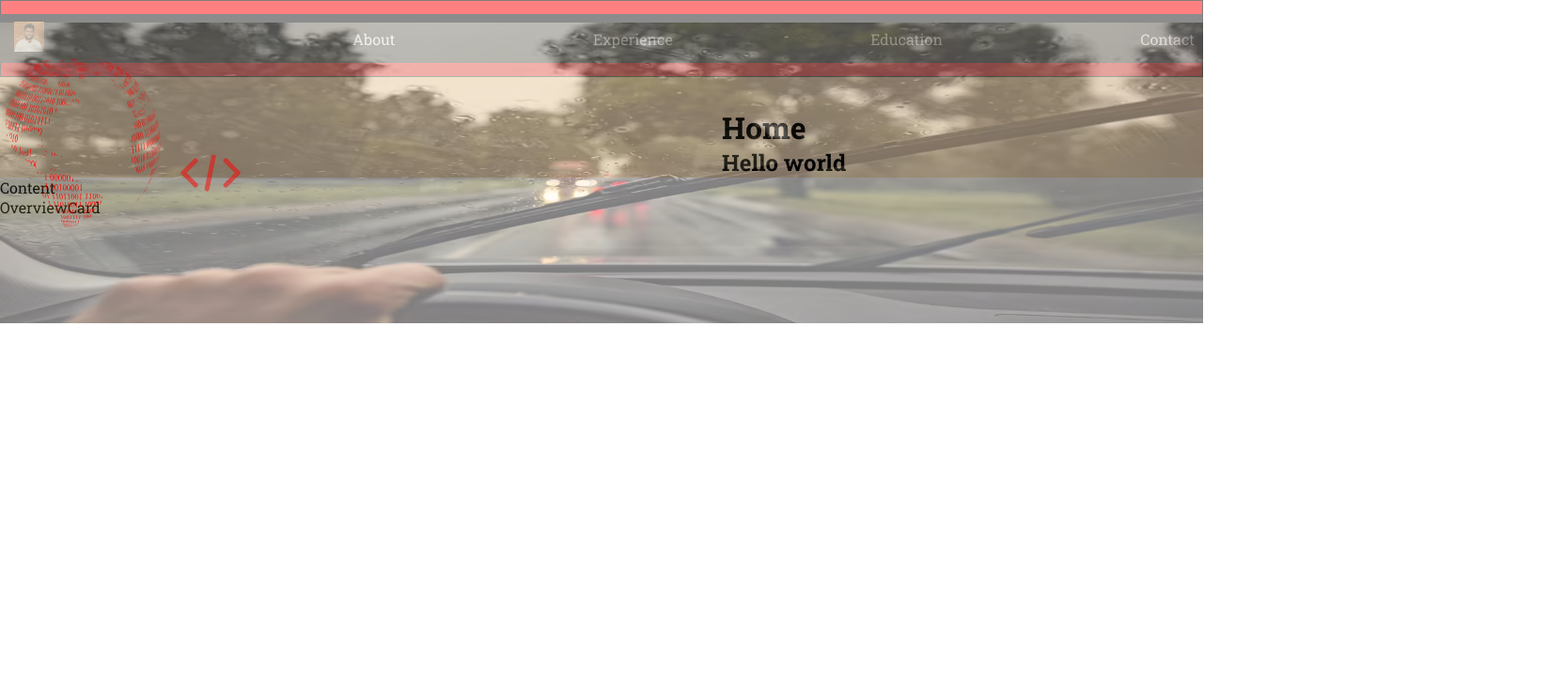
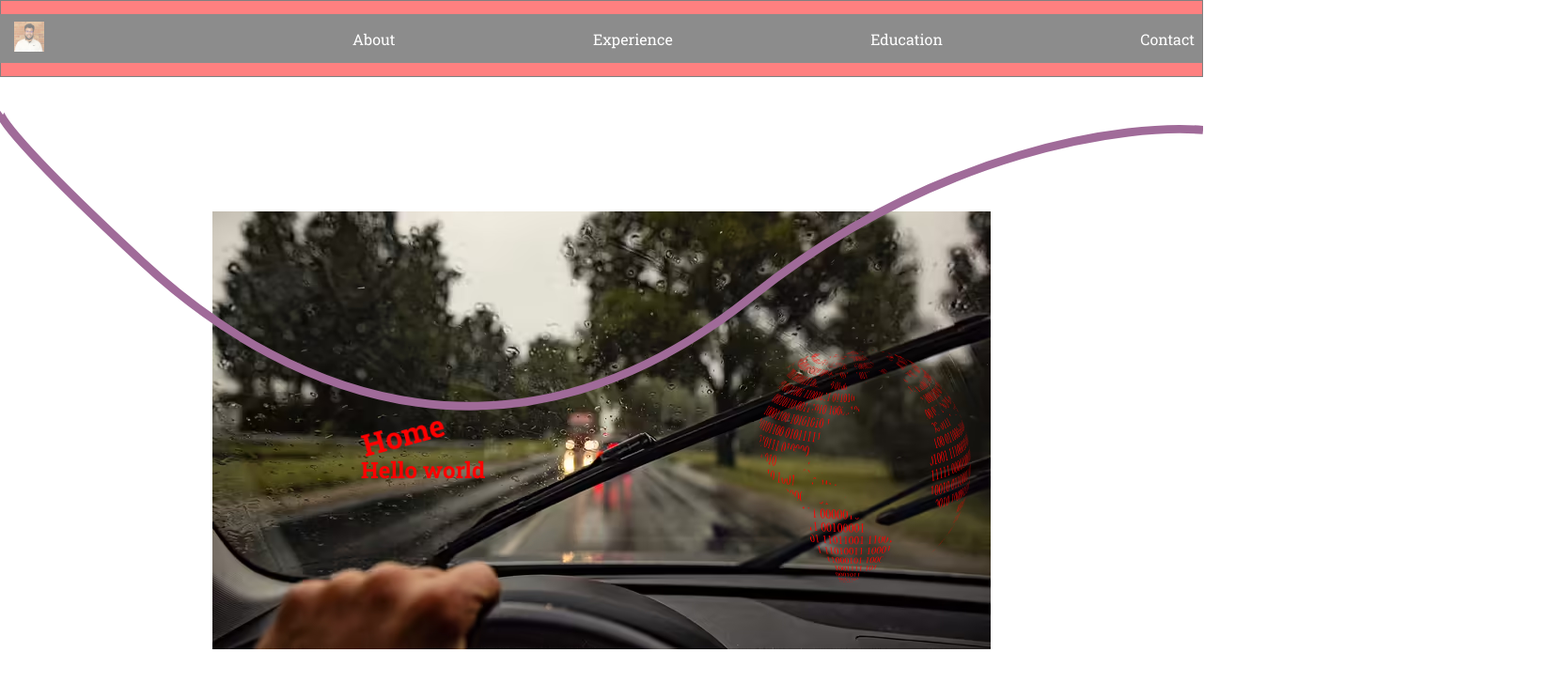
Before and after one commit to Fahd-M/personal-site, a React (Create React App) app: page / in a window 1280 px wide. Shown: the top 728 px of the page at 94% size, 1664 px wide, since content can reach past the window. Built offline with nearby package versions, Linux system fonts and the light colour scheme.

Commit message:
framer motion added with hero animations tested for later use

```diff
--- a/package.json
+++ b/package.json
@@ -7,6 +7,7 @@
     "@testing-library/react": "^13.3.0",
     "@testing-library/user-event": "^13.5.0",
     "axios": "^0.27.2",
+    "framer-motion": "^7.2.1",
     "react": "^18.2.0",
     "react-dom": "^18.2.0",
     "react-router-dom": "5.3",
--- a/src/components/Hero/Hero.js
+++ b/src/components/Hero/Hero.js
@@ -1,21 +1,29 @@
 import React from 'react';
 import './Hero.scss';
-import HeroImg from '../../assets/images/hero-windshield.avif';
+// import HeroImg from '../../assets/images/hero-windshield.avif';
 import closeTag from '../../assets/images/close-tag.svg';
 import binaryWorld from '../../assets/images/binary-world.svg';
+
+import {motion} from 'framer-motion';
+import Waveline from './Waveline';
 
 function Hero() {
   return (
     <div className='hero'>
+      <Waveline />
       <div className='hero__text'>
-        <h1 className='hero__title'>Home</h1>
-        <h2 className='hero__subheading'>Hello world</h2>
+        <motion.h1
+          initial={{rotate: 0, scale: 1}}
+          animate={{rotate: -15}}
+          transition={{duration: 3}}
+          className='hero__title'>
+            Home
+        </motion.h1>
+        <motion.h2 whileHover={{scale: 3, x:-100, y:+50}} transition={{delay: 1.5}} className='hero__subheading'>Hello world</motion.h2>
       </div>
     <div className='hero__visual'>
-      <img src={HeroImg} className='hero__img' alt="windshield"/>
       <img src={closeTag} className='hero__small-img' />
-
-      <img src={binaryWorld} className='hero__big-img'/>
+      <motion.img initial={{scale: 0}} animate={{scale: 1}} transition={{delay: 1.5}} src={binaryWorld} className='hero__big-img'/>
     </div>
 </div>
   )
--- a/src/components/Hero/Hero.scss
+++ b/src/components/Hero/Hero.scss
@@ -4,16 +4,22 @@
 
 
 .hero {
-
-    background-color:bisque;
-    @include flexed(row, space-between,center);
+    background-image:url('../../assets/images/hero-windshield.avif');
+    background-position: center;
+    background-repeat:no-repeat;
+    aspect-ratio: 16/9;
+    // background-color:bisque;
+    //@include flexed(row, space-between,center);
     padding-top:2rem;
     position:relative;
+    width:100%;
 
     &__text{
         @include flexed(column, flex-start,flex-start);
         position:relative;
-        left:60%;
+        left:30%;
+        //z-index:8;
+        color:red;
 
     }
 
@@ -29,31 +35,32 @@
 
     &__visual{
         width:100%;
-        position:absolute;
+        // background-image:url('../../assets/images/hero-windshield.avif');
+        position:relative;
         @include flexed(row,center,center);
     }
 
-    &__img {
-        width:100%;
-        height:40vh;
-        opacity:0.5;
-        padding-top:4rem;
-        //border-radius:1rem;
-    }
+    // &__img {
+    //     width:100%;
+    //     height:40vh;
+    //     opacity:0.5;
+    //     padding-top:4rem;
+    //     //border-radius:1rem;
+    // }
 
     &__small-img{
         width:4rem;
         position:absolute;
-        left:15%;
+        right:200%;
         opacity:0.5;
-        top:50%;
+        top:4rem;
         //border:1px solid red;
     }
 
     &__big-img{
-        width:11rem;
-        top:25%;
-        left:0%;
+        width:15rem;
+        bottom:-7em;
+        right:15rem;
         position:absolute;
     }
 }
--- /dev/null
+++ b/src/components/Hero/Waveline.js
@@ -0,0 +1,22 @@
+import React from "react";
+import {motion}  from "framer-motion";
+
+export default function Waveline() {
+  return (
+    <svg
+      viewBox="0 0 1440 363"
+      fill="none"
+      xmlns="http://www.w3.org/2000/svg"
+    >
+      <motion.path
+        initial={{strokeOpacity: 0, pathLength: 0, pathOffset: 1}}
+        animate={{strokeOpacity: 1, pathLength: 1, pathOffset: 0}}
+        transition={{duration: 2, ease: "easeInOut"}}
+        d="M1440 27.4774C1352.73 19.8184 1122.41 49.0556 899.331 227.276C620.48 450.052 354.282 355.647 170.328 185.318C23.165 49.0556 -4.21721 8.32998 0.487081 5"
+        stroke="#A06B99"
+        strokeOpacity="0.1"
+        strokeWidth="10"
+      />
+    </svg>
+  );
+}
```
Also changed, not shown: 1 other file (tests, documents, lock files or other folders).
